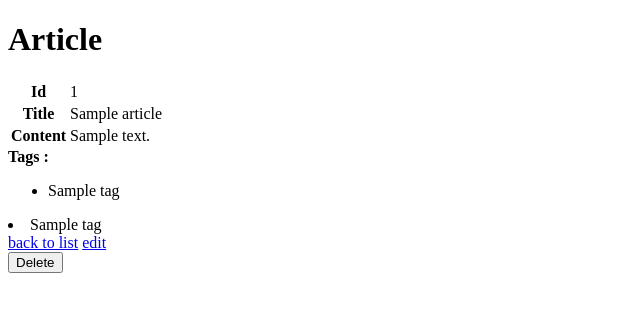
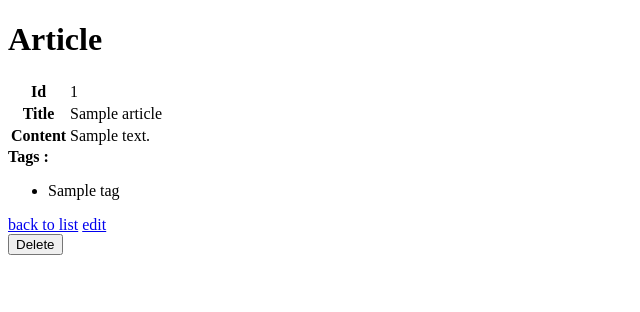
Before and after one commit to saltyfoxy/SymfonySaltyFox, a Symfony app: template blog/templates/article/show.html.twig in a window 1280 px wide. Shown: the top 312 px of the page, without its empty margins (0-640 px from the left). Run offline with Twig, Linux system fonts and the light colour scheme; the template is opened without the code that fills it: most values are stand-ins (such as "Sample title", 1, 10 or a date in 2020); some libraries are stand-ins or nearby versions.

Commit message:
quete ManyToMany

```diff
--- a/blog/templates/article/show.html.twig
+++ b/blog/templates/article/show.html.twig
@@ -29,11 +29,6 @@
             <li>No tags for this article</li>
         {% endfor %}
     </ul>
-    {% for tag in article.tags %}
-        <li>{{ tag.name }} </li>
-    {% else %}
-        <li>No tags for this article</li>
-    {% endfor %}
 
     <a href="{{ path('article_index') }}">back to list</a>
 
```
